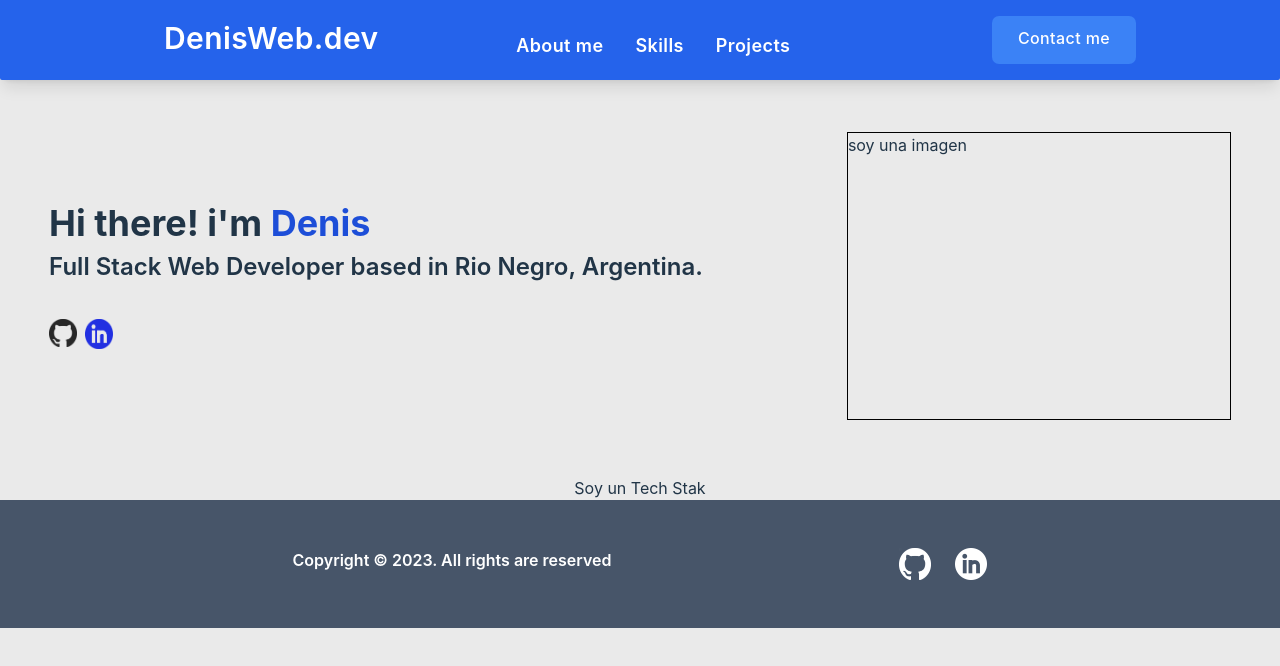
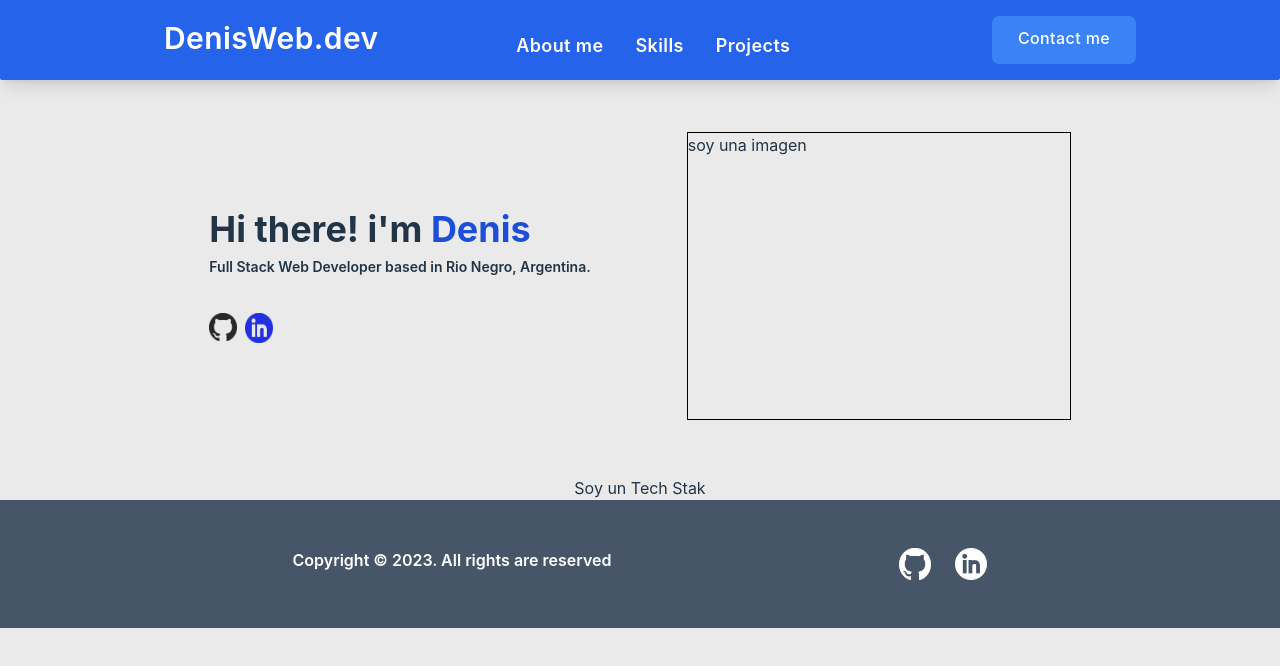
Before and after one commit to denisrold/Portfolio, a React (Vite) app in the folder portfolio/: page / in a window 1280 px wide. Shown: the top 666 px of the page. Built offline with nearby package versions, Linux system fonts and the light colour scheme.

Commit message:
ajuste de texto en home

```diff
--- a/portfolio/src/views/Home.jsx
+++ b/portfolio/src/views/Home.jsx
@@ -2,10 +2,10 @@ import { IconsHAndlersHome } from "../components/iconsHandlers";
 
 const Home=()=>{
     return (
-        <main className='flex flex-col items-center mb-14 md:flex-row md:justify-center lg:space-x-36'>
+        <main className='flex flex-col items-center mb-14 md:flex-row md:justify-center lg:space-x-24'>
             <div className='flex flex-col items-start text-start'>
                 <p className="font-bold text-4xl mt-auto">Hi there! i'm <span className='text-blue-700'>Denis</span></p>
-                <p className="ml-auto mr-auto text-2xl mt-2 text-start font-semibold ">Full Stack Web Developer <span className="hidden md:inline-block md:text-xl lg:text-2xl">based in Rio Negro, Argentina.</span></p>
+                <p className="ml-auto mr-auto text-2xl mt-2 text-start font-semibold lg:text-sm">Full Stack Web Developer <span className="hidden md:inline-block md:text-xl lg:text-sm">based in Rio Negro, Argentina.</span></p>
                 <span className="ml-auto mr-auto block left-auto row-auto text-xl font-medium md:hidden">based in Rio Negro, Argentina.</span>
                 <div className="ml-auto mr-auto mt-6 md-0 md:ml-0 md:mr-0">
                 <IconsHAndlersHome />
```
